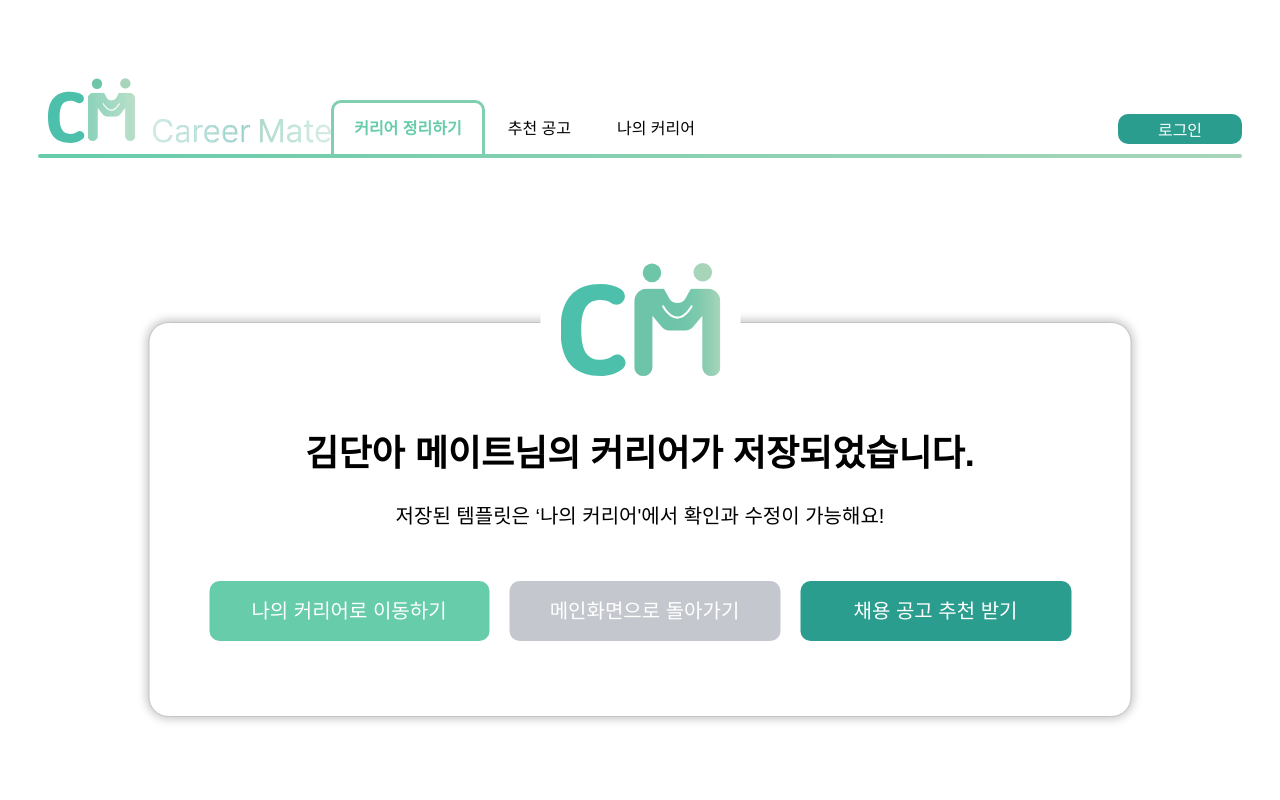
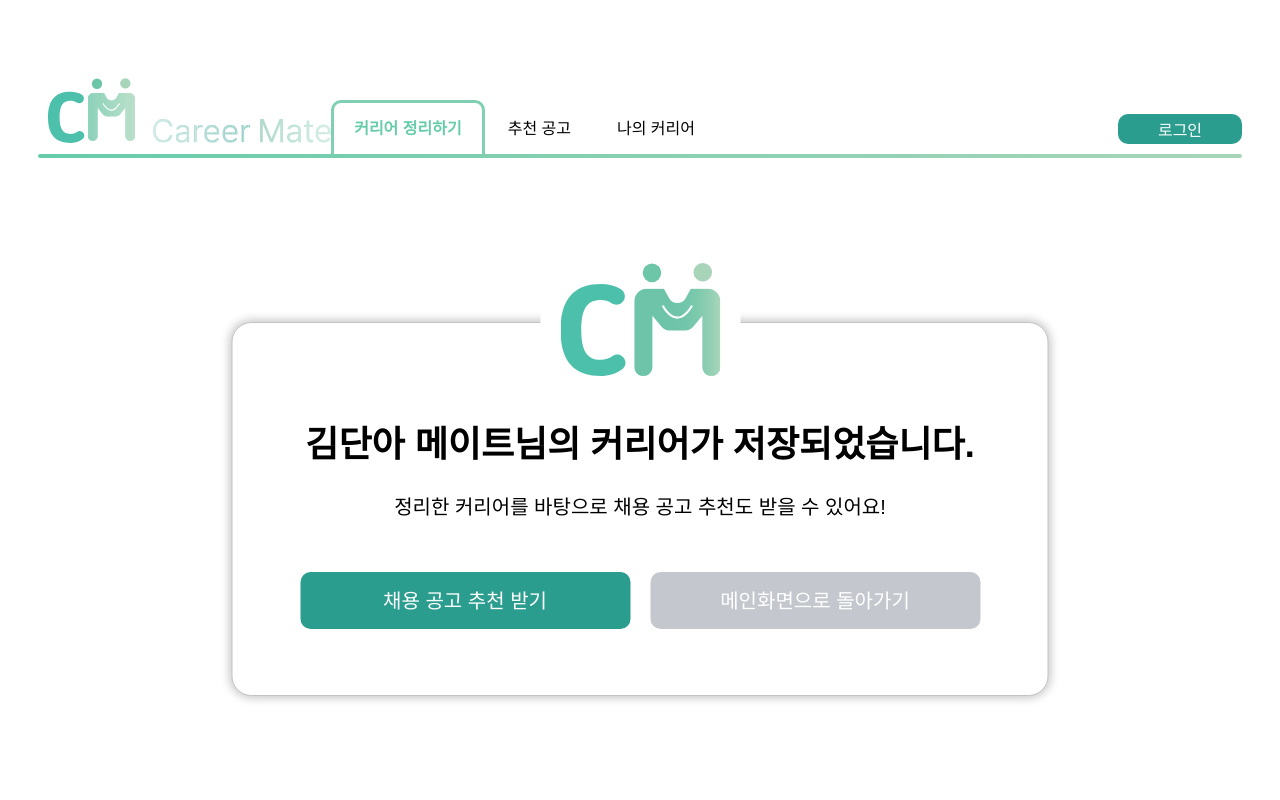
Before and after one commit to Career-Mate/Web, a React (Vite) app: page /career/success in a window 1280 px wide. Shown: the top 800 px of the page. Built offline with nearby package versions, Linux system fonts and the light colour scheme; no server answers; a web font is replaced by a local one.

Commit message:
style: CareerSavePage 문구 및 버튼 변경

```diff
--- a/src/pages/Career/CareerSavePage/CareerSavePage.jsx
+++ b/src/pages/Career/CareerSavePage/CareerSavePage.jsx
@@ -14,37 +14,29 @@ const CareerSavePage = () => {
         <S.CareerSavePageWrapper>
             <InfoContainer
                 type="logoWithContent"
-                width="981px"
-                height="393.27px"
+                width="815px"
+                height="372px"
                 top="327.73px"
                 showLogo={true}
                 showTitleText={false}
                 mainText={`${userName} 메이트님의 커리어가 저장되었습니다.`}
-                detailText="저장된 템플릿은 ‘나의 커리어'에서 확인과 수정이 가능해요!"
+                detailText="정리한 커리어를 바탕으로 채용 공고 추천도 받을 수 있어요!"
                 buttons={[
                     {
-                        text: '나의 커리어로 이동하기',
-                        width: '280px',
-                        height: '60px',
+                        text: '채용 공고 추천 받기',
+                        width: '330px',
+                        height: '57px',
                         padding: '0px',
-                        backgroundColor: 'green',
-                        onClick: () => handleNavigation('/mycareer'),
+                        backgroundColor: 'deepgreen',
+                        onClick: () => handleNavigation('/recommend'),
                     },
                     {
                         text: '메인화면으로 돌아가기',
-                        width: '271px',
-                        height: '60px',
+                        width: '330px',
+                        height: '57px',
                         padding: '0px',
                         backgroundColor: 'grey',
                         onClick: () => handleNavigation('/'),
-                    },
-                    {
-                        text: '채용 공고 추천 받기',
-                        width: '271px',
-                        height: '60px',
-                        padding: '0px',
-                        backgroundColor: 'deepgreen',
-                        onClick: () => handleNavigation('/recommend'),
                     },
                 ]}
             />
```
